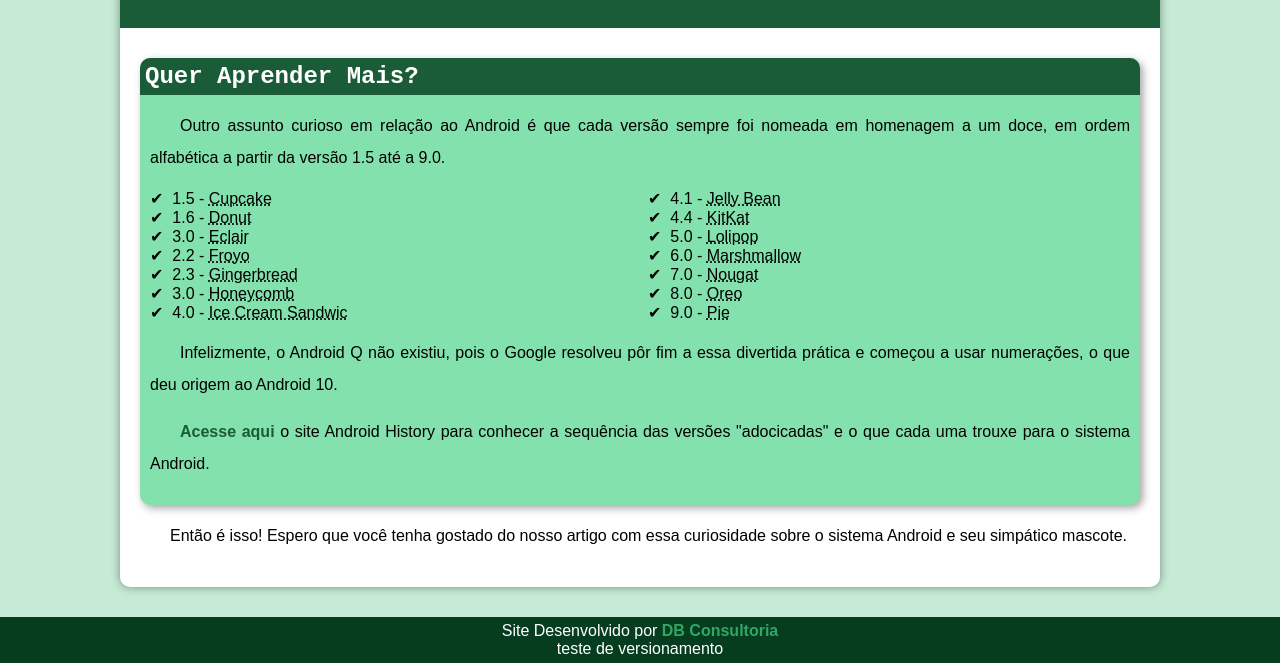
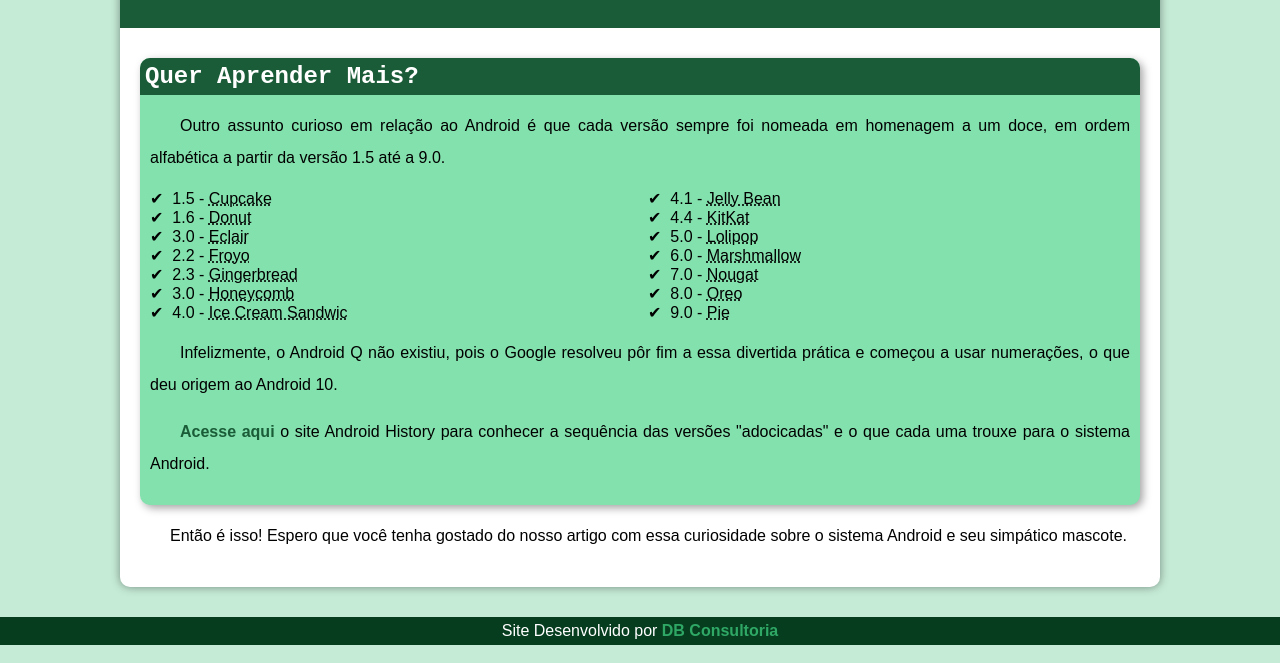
Before and after one commit to Buchele/projeto-android, a plain HTML site: page index.html in a window 1280 px wide. Shown: the part 2383-3046 px from the top of the page. Drawn offline with Linux system fonts and the light colour scheme.

Commit message:
Update index.html

```diff
--- a/index.html
+++ b/index.html
@@ -94,7 +94,7 @@
     </Main>
     <footer>
         Site Desenvolvido por <a href="https://www.linkedin.com/company/71537294/admin/" target="_blank">DB Consultoria</a>
-        <p>teste de versionamento</p>
+
     </footer>
 </body>
 </html>
```
